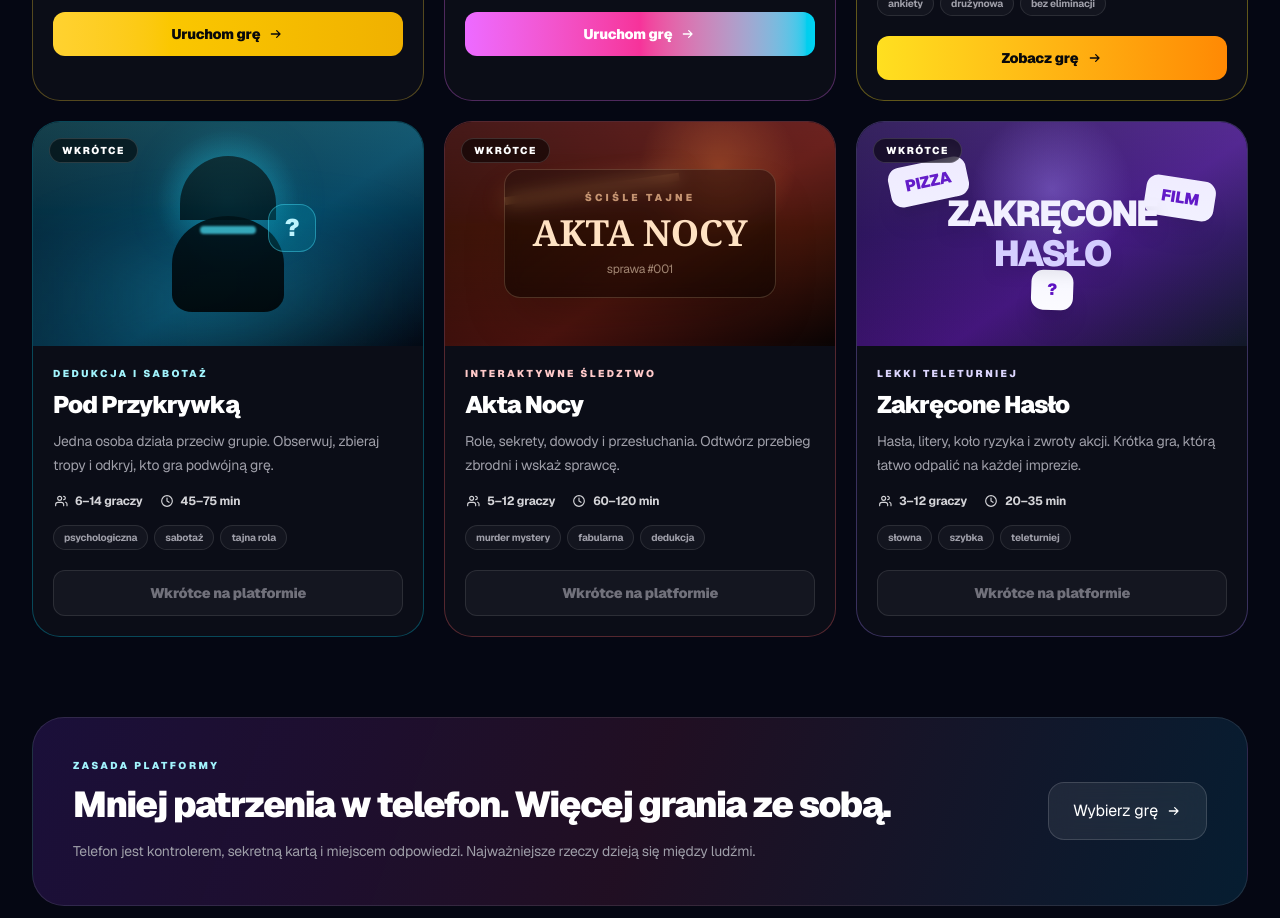
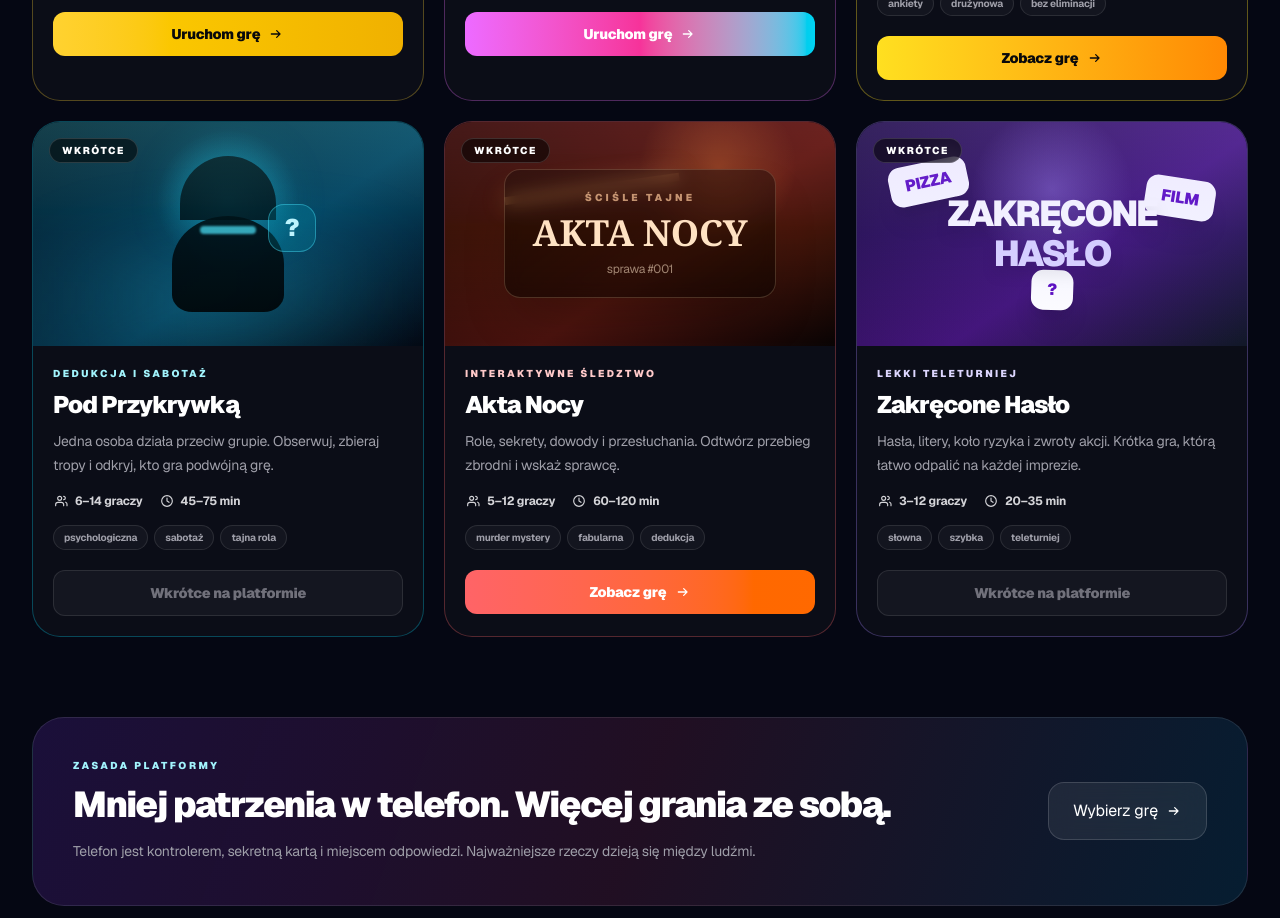
Before and after one commit to damianmro-design/platforma-gier, a Next.js app: page / in a window 1280 px wide. Shown: the part 1600-2518 px from the top of the page. Built offline with nearby package versions, Linux system fonts and the light colour scheme.

Commit message:
Link Akta Nocy teaser from game catalog

```diff
--- a/app/page.tsx
+++ b/app/page.tsx
@@ -445,6 +445,7 @@ export default function Home() {
               tags={["murder mystery", "fabularna", "dedukcja"]}
               accent="red"
               art="crime"
+              href="/gry/akta-nocy"
               status="soon"
             />
 
```
